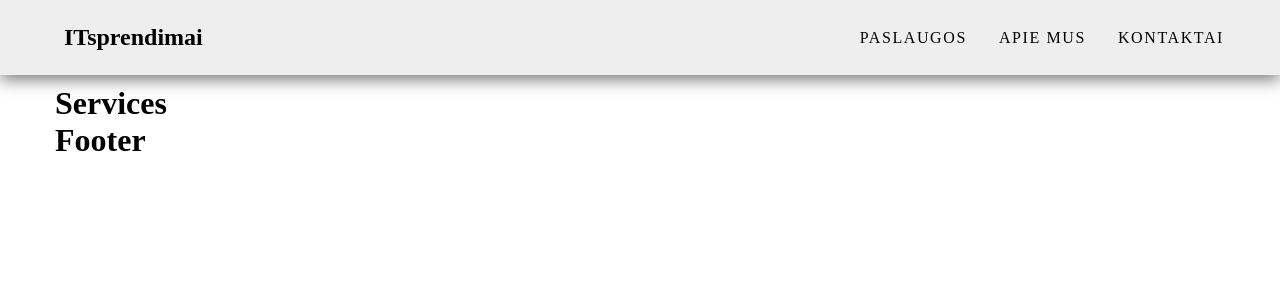
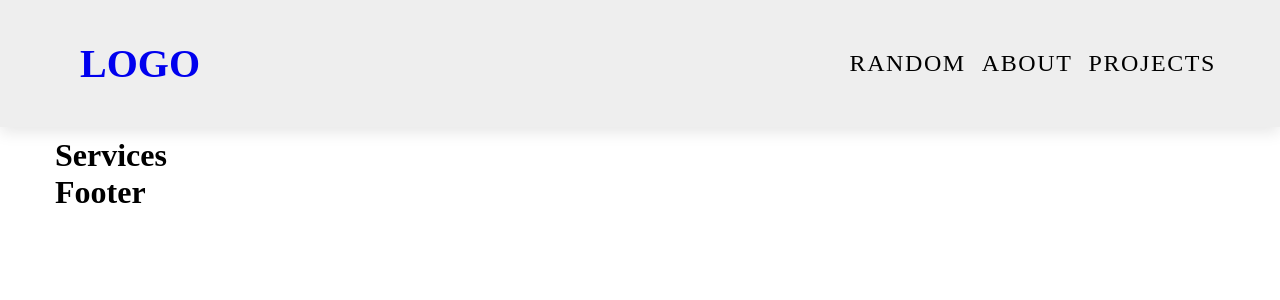
Before and after one commit to VydasV/itsprendimai, a React (Create React App) app: page / in a window 1280 px wide. Shown: the top 300 px of the page. Built offline with nearby package versions, Linux system fonts and the light colour scheme.

Commit message:
Navbar1 komponentas

```diff
--- a/src/App.js
+++ b/src/App.js
@@ -1,12 +1,14 @@
 import React from 'react';
 import Navbar from './components/Navbar';
+import Navbar1 from './components/Navbar1';
 import Footer from './components/Footer';
 import Services from './components/Services';
 
 const App = () => {
   return (
     <>
-      <Navbar />
+      {/* <Navbar /> */}
+      <Navbar1 />
       <Services />
       <Footer />
     </>
--- a/src/components/Hamburger.jsx
+++ b/src/components/Hamburger.jsx
@@ -2,7 +2,7 @@ import { useState } from 'react';
 
 import './Hamburger.css';
 
-const Hamburger = ({ toggleMenu, setToggleMenu }) => {
+const Hamburger = ({ showMenu, setShowMenu }) => {
   const [hamburgerBtn, sethamburgerBtn] = useState(true);
 
   return (
@@ -10,7 +10,7 @@ const Hamburger = ({ toggleMenu, setToggleMenu }) => {
       className={`hamburger ${hamburgerBtn ? '' : 'change'}`}
       onClick={() => {
         sethamburgerBtn(!hamburgerBtn);
-        setToggleMenu(!toggleMenu);
+        setShowMenu(!showMenu);
       }}
     >
       <div className="line line-1"></div>
--- a/src/components/Navbar.jsx
+++ b/src/components/Navbar.jsx
@@ -19,7 +19,7 @@ const Navbar = () => {
     <nav>
       <div className="nav-container">
         <div className="logo">ITsprendimai</div>
-        <Hamburger toggleMenu={toggleMenu} setToggleMenu={setToggleMenu} />
+        <Hamburger showMenu={toggleMenu} setShowMenu={setToggleMenu} />
         {(toggleMenu || screenWidth > 720) && (
           <ul className="list">
             {menu.map((item, index) => {
--- /dev/null
+++ b/src/components/Navbar1.css
@@ -0,0 +1,73 @@
+:root {
+  --transition: all 0.3s linear;
+}
+
+nav {
+  background: #eee;
+  box-shadow: 0 5px 15px rgba(0, 0, 0, 0.1);
+}
+.nav-header {
+  display: flex;
+  align-items: center;
+  justify-content: space-between;
+  padding: 1rem;
+}
+/* .nav-toggle {
+  cursor: pointer;
+  transition: all 0.3s;
+}
+.nav-toggle:hover {
+  transform: rotate(90deg);
+} */
+.logo {
+  font-size: 2.5rem;
+}
+.links a {
+  color: #000;
+  font-size: 1.5rem;
+  text-transform: uppercase;
+  letter-spacing: 0.1rem;
+  display: block;
+  padding: 0.5rem 1rem;
+  transition: var(--transition);
+}
+.links a:hover {
+  background: #000;
+  color: #eee;
+  padding-left: 1.5rem;
+}
+.links-container {
+  height: 0;
+  overflow: hidden;
+  transition: var(--transition);
+}
+.show-container {
+  height: 10rem;
+}
+
+@media screen and (min-width: 750px) {
+  .nav-center {
+    max-width: 1200px;
+    margin: 0 auto;
+    display: flex;
+    align-items: center;
+    justify-content: space-between;
+    padding: 1rem;
+  }
+  .nav-header {
+    padding: 0;
+  }
+  .nav-toggle {
+    display: none;
+  }
+  .links-container {
+    height: auto !important;
+  }
+  .links {
+    display: flex;
+  }
+  .links a {
+    padding: 0;
+    margin: 0 0.5rem;
+  }
+}
--- /dev/null
+++ b/src/components/Navbar1.jsx
@@ -0,0 +1,67 @@
+import { useState, useRef, useEffect } from 'react';
+import Hamburger from './Hamburger';
+import './Navbar1.css';
+
+const links = [
+  {
+    id: 1,
+    url: '/',
+    text: 'random',
+  },
+  {
+    id: 2,
+    url: '/about',
+    text: 'about',
+  },
+  {
+    id: 3,
+    url: '/projects',
+    text: 'projects',
+  },
+];
+
+const Navbar1 = () => {
+  const [showLinks, setShowLinks] = useState(false);
+  const linksContainerRef = useRef(null);
+  const linksRef = useRef(null);
+
+  useEffect(() => {
+    const linksHeight = linksRef.current.getBoundingClientRect().height;
+    if (showLinks) {
+      linksContainerRef.current.style.height = `${linksHeight}px`;
+    } else {
+      linksContainerRef.current.style.height = '0';
+    }
+  }, [showLinks]);
+
+  return (
+    <nav>
+      <div className="nav-center">
+        <div className="nav-header">
+          <a href="#" className="logo">
+            LOGO
+          </a>
+          {/* <button
+            className="nav-toggle"
+            onClick={() => setShowLinks(!showLinks)}
+          >
+          </button> */}
+          <Hamburger showMenu={showLinks} setShowMenu={setShowLinks} />
+        </div>
+        <div className="links-container" ref={linksContainerRef}>
+          <ul className="links" ref={linksRef}>
+            {links.map(({ id, url, text }) => {
+              return (
+                <li key={id}>
+                  <a href={url}>{text}</a>
+                </li>
+              );
+            })}
+          </ul>
+        </div>
+      </div>
+    </nav>
+  );
+};
+
+export default Navbar1;
```
